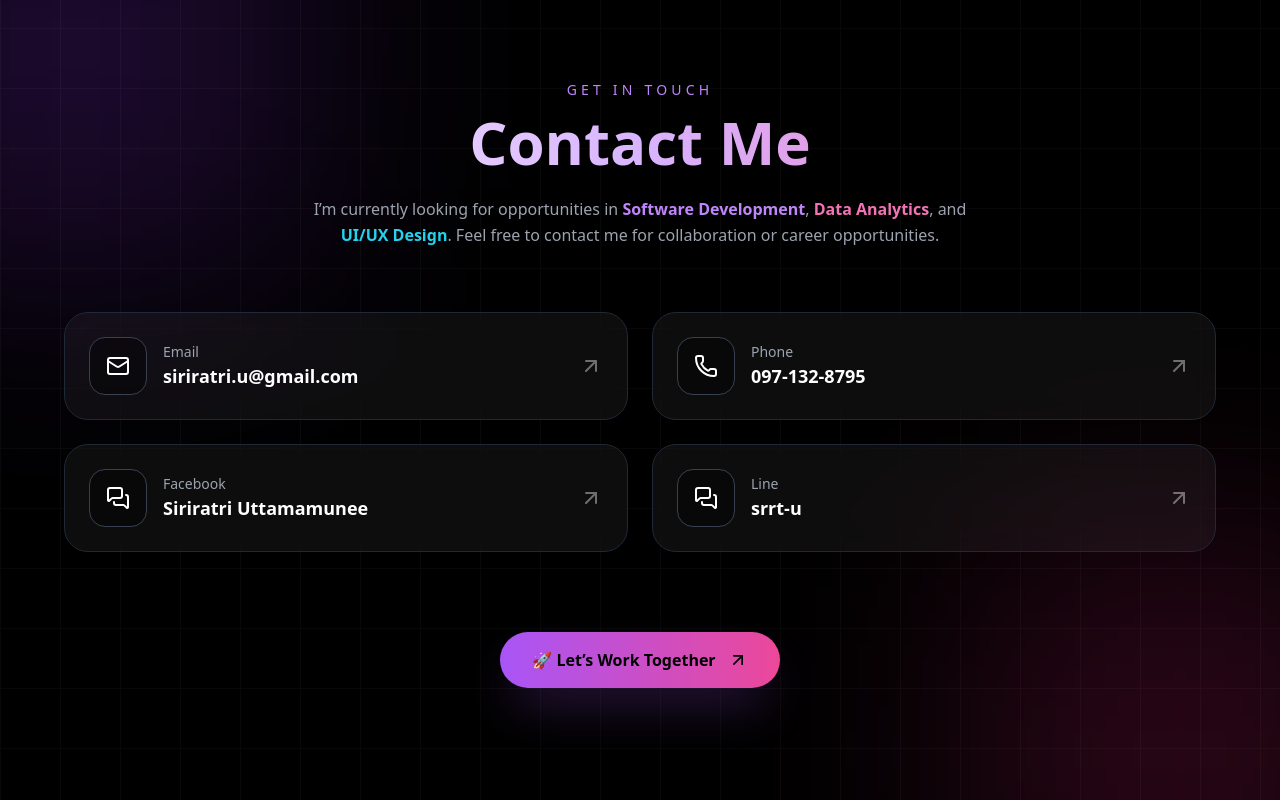
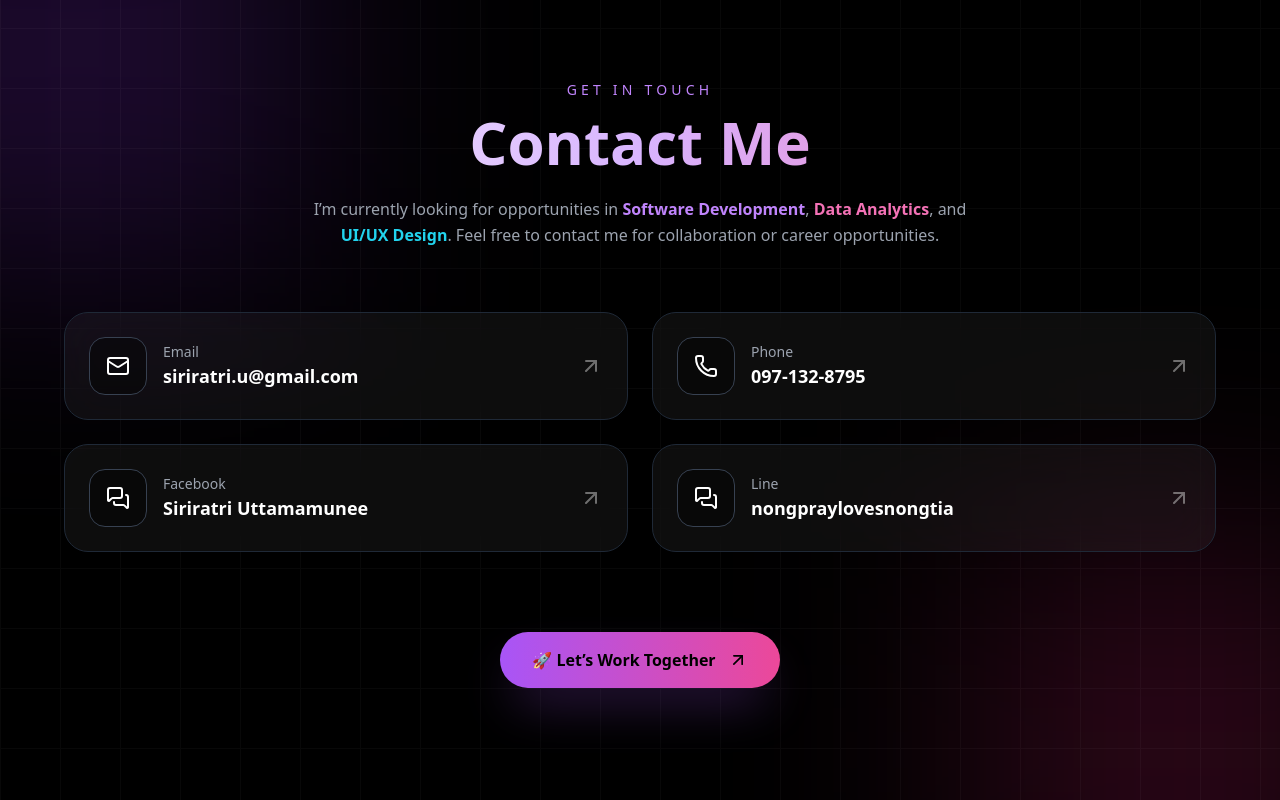
Before and after one commit to Siriratri12/Pray-Portfolio, a React app: page / in a window 1280 px wide. Shown: the part 6895-7695 px from the top of the page. Built offline with nearby package versions, Linux system fonts and the light colour scheme; the HTML template or start-up script is replaced by a standard one.

Commit message:
Update Contact.jsx

```diff
--- a/src/components/Contact.jsx
+++ b/src/components/Contact.jsx
@@ -26,8 +26,8 @@ export default function Contact() {
     },
     {
       title: "Line",
-      value: "srrt-u",
-      href: "https://line.me/ti/p/~srrt-u",
+      value: "nongpraylovesnongtia",
+      href: "https://line.me/ti/p/~nongpraylovesnongtia",
       icon: MessagesSquare,
       color: "hover:border-green-400 hover:text-green-400",
     },
```
